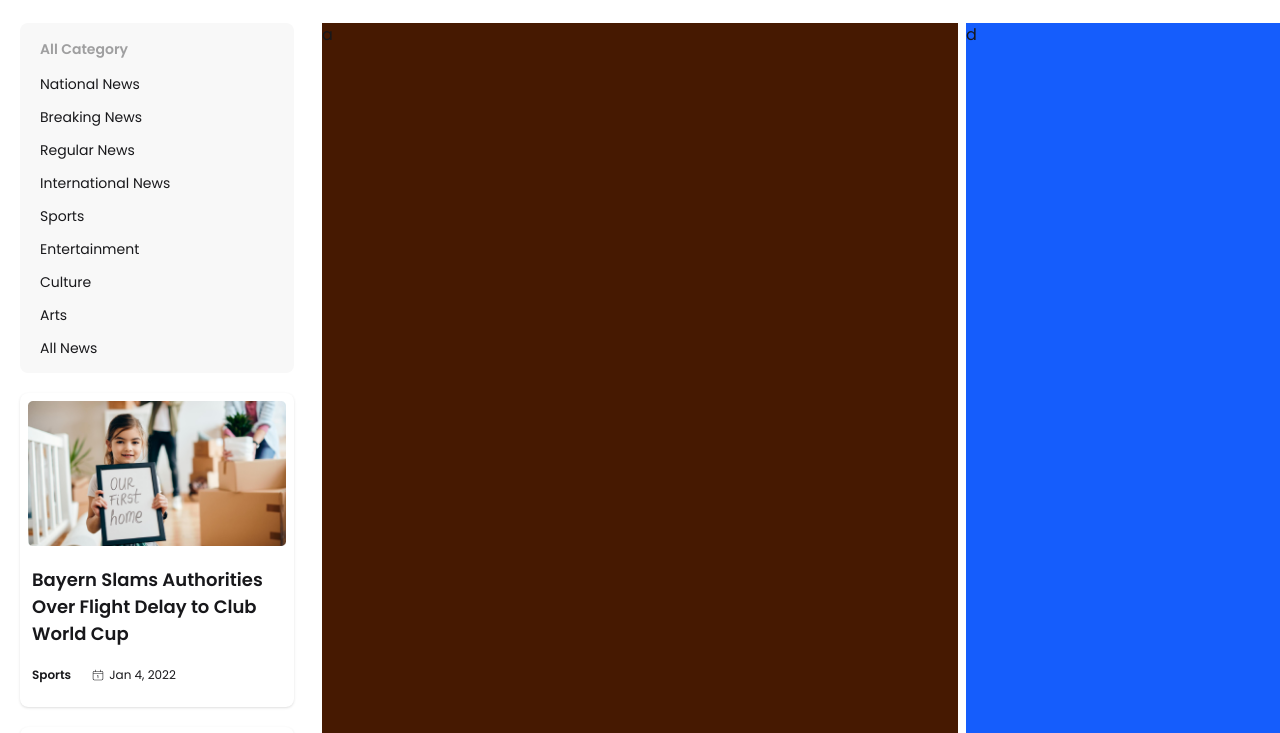
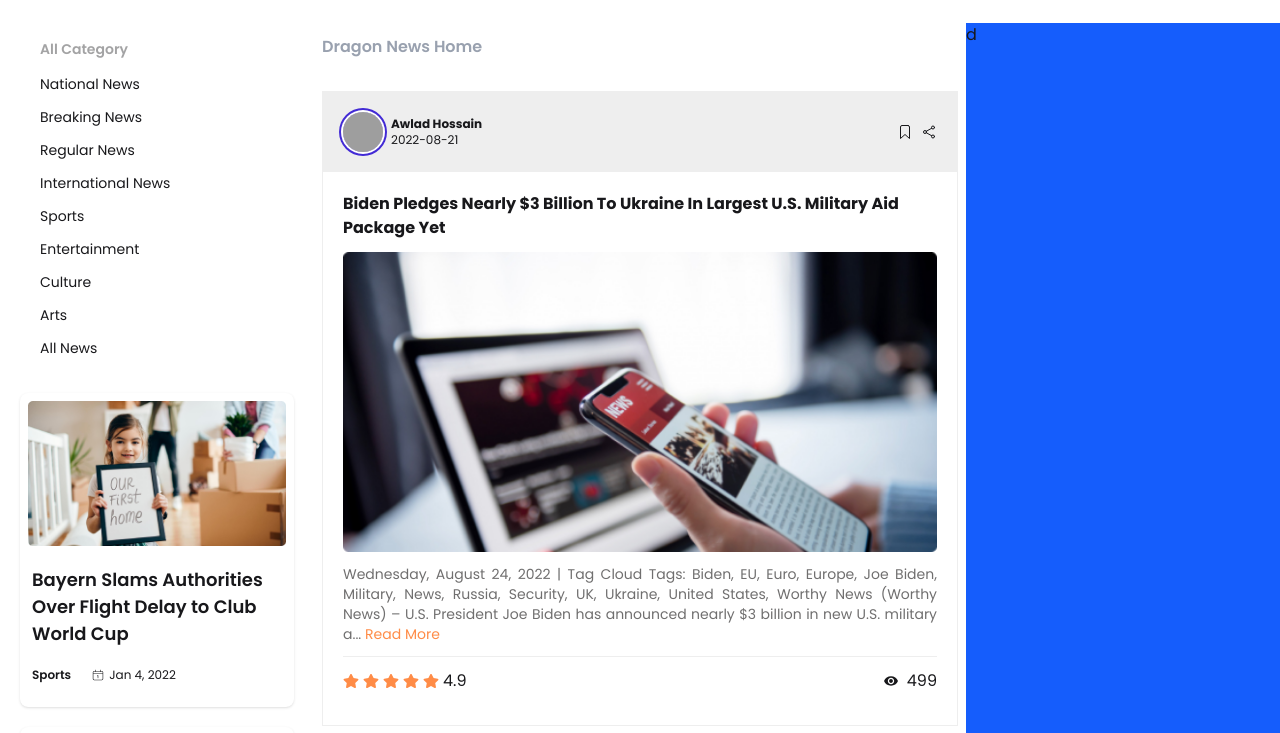
Before and after one commit to MD-Moniruzzaman-Arafat/web-project-15, a React (Vite) app: page / in a window 1280 px wide. Shown: the part 360-1093 px from the top of the page. Built offline with nearby package versions, Linux system fonts and the light colour scheme; grey boxes are pictures that could not be loaded.

Commit message:
newsCard component design

```diff
--- a/src/components/category/Category.jsx
+++ b/src/components/category/Category.jsx
@@ -1,7 +1,7 @@
 const Category = () => {
   return (
     <>
-      <ul className="menu bg-base-200 rounded-box w-full">
+      <ul className="menu rounded-box w-full">
         <li className="menu-title">All Category</li>
         <li>
           <a>National News</a>
--- /dev/null
+++ b/src/components/newsCard/NewsCard.jsx
@@ -0,0 +1,60 @@
+import { IoBookmarkOutline, IoShareSocialOutline } from "react-icons/io5";
+import newsImg from "../../assets/editorsInsight1.png";
+import { FaStar } from "react-icons/fa";
+import { IoMdEye } from "react-icons/io";
+
+const NewsCard = () => {
+  return (
+    <>
+      <div className="border border-base-300 my-5">
+        <div className="bg-base-300 flex justify-between p-5">
+          <div className="flex items-center gap-2">
+            <div className="avatar">
+              <div className="ring-primary w-10 h-10 ring-offset-base-100 rounded-full ring-2 ring-offset-2">
+                <img src="https://img.daisyui.com/images/profile/demo/spiderperson@192.webp" />
+              </div>
+            </div>
+            <div>
+              <p className="text-xs font-bold">Awlad Hossain</p>
+              <p className="text-xs">2022-08-21</p>
+            </div>
+          </div>
+          <div className="flex gap-2 items-center">
+            <IoBookmarkOutline />
+            <IoShareSocialOutline />
+          </div>
+        </div>
+        <div className="p-5">
+          <h1 className="font-bold">
+            Biden Pledges Nearly $3 Billion To Ukraine In Largest U.S. Military
+            Aid Package Yet
+          </h1>
+          <img src={newsImg} alt="" className="w-full my-3" />
+          <p className="text-[#706F6F] text-sm text-justify my-3">
+            Wednesday, August 24, 2022 | Tag Cloud Tags: Biden, EU, Euro,
+            Europe, Joe Biden, Military, News, Russia, Security, UK, Ukraine,
+            United States, Worthy News (Worthy News) – U.S. President Joe Biden
+            has announced nearly $3 billion in new U.S. military a...{" "}
+            <span className="text-[#FF8C47]">Read More</span>
+          </p>
+          <div className="flex justify-between py-3 border-t-1 border-base-300">
+            <div className="flex  items-center gap-1">
+              <FaStar className="text-[#FF8C47]" />
+              <FaStar className="text-[#FF8C47]" />
+              <FaStar className="text-[#FF8C47]" />
+              <FaStar className="text-[#FF8C47]" />
+              <FaStar className="text-[#FF8C47]" />
+              4.9
+            </div>
+            <div className="flex gap-2 items-center">
+              <IoMdEye />
+              499
+            </div>
+          </div>
+        </div>
+      </div>
+    </>
+  );
+};
+
+export default NewsCard;
--- a/src/pages/HomePage.jsx
+++ b/src/pages/HomePage.jsx
@@ -3,12 +3,13 @@ import SmallCard from "../components/smallCard/SmallCard";
 import img1 from "../assets/1.png";
 import img2 from "../assets/2.png";
 import img3 from "../assets/3.png";
+import NewsCard from "../components/newsCard/NewsCard";
 
 const HomePage = () => {
   return (
     <>
-      <div className="container mx-auto grid grid-cols-1 lg:grid-cols-4 gap-2">
-        <div className="lg:col-span-1 px-5">
+      <div className="container mx-auto grid grid-cols-1 lg:grid-cols-4 gap-2 min-h-screen">
+        <div className="lg:col-span-1 px-5 h-[1350px]">
           <Category />
           <div className="flex flex-col gap-5 my-5">
             <SmallCard img={img1} />
@@ -16,8 +17,18 @@ const HomePage = () => {
             <SmallCard img={img3} />
           </div>
         </div>
-        <div className="lg:col-span-2 bg-amber-950">a</div>
-        <div className="lg:col-span-1 bg-blue-600">d</div>
+        <div className="lg:col-span-2  overflow-y-scroll h-[1350px]">
+          <h1 className="font-semibold py-3 text-gray-400">Dragon News Home</h1>
+          <NewsCard />
+          <NewsCard />
+          <NewsCard />
+          <NewsCard />
+          <NewsCard />
+          <NewsCard />
+          <NewsCard />
+          <NewsCard />
+        </div>
+        <div className="lg:col-span-1 bg-blue-600 h-[1350px]">d</div>
       </div>
     </>
   );
```
